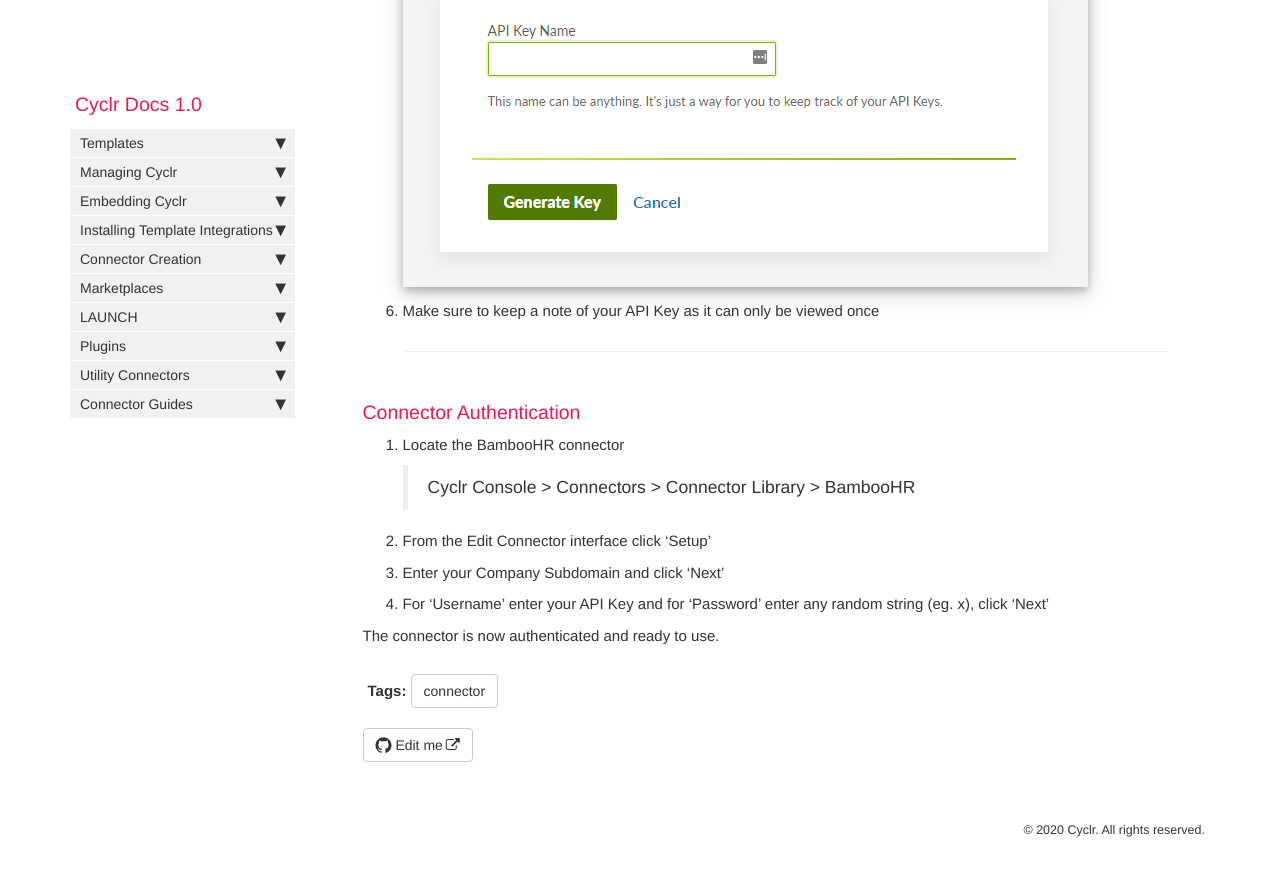
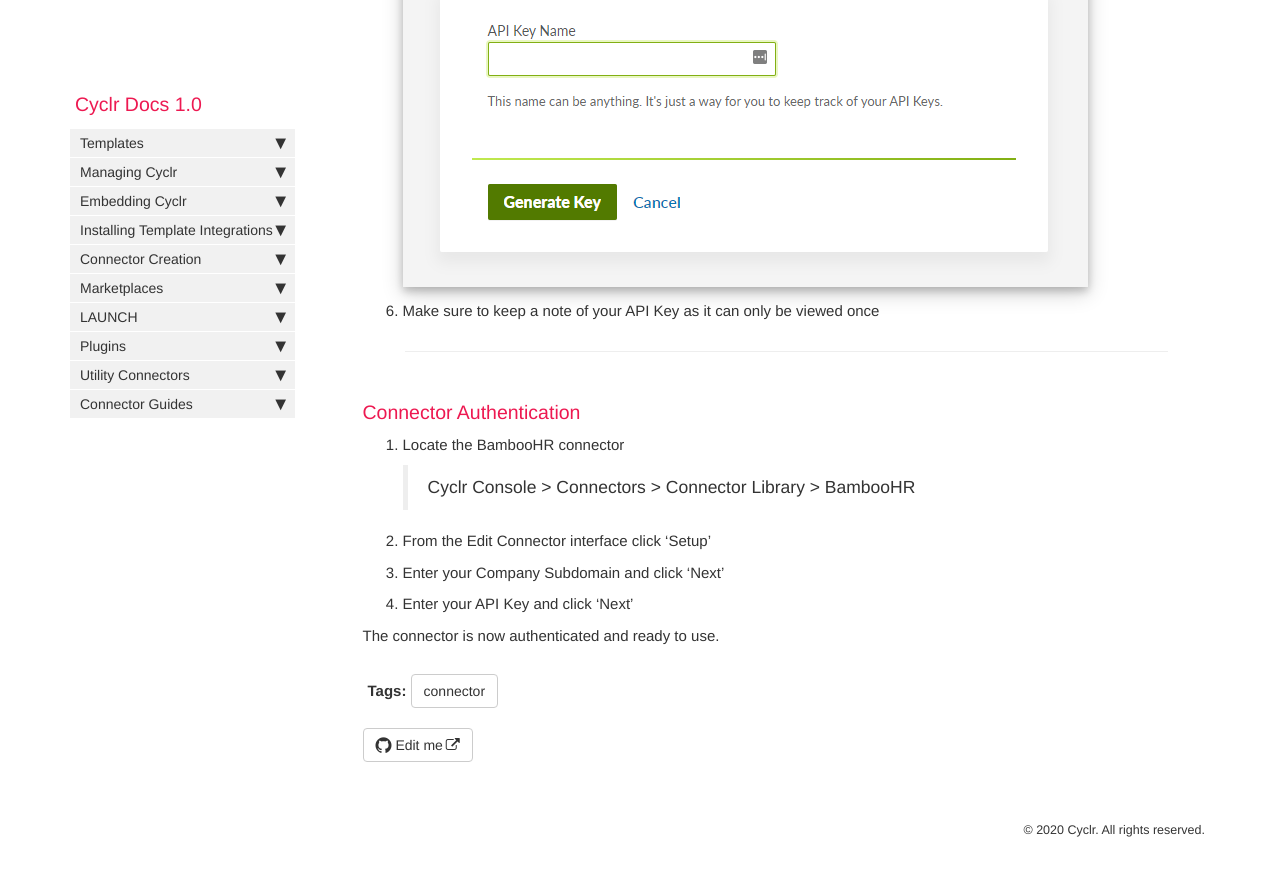
Before and after one commit to sneakysneak/docs, a Jekyll site: the page built from pages/connector-authentication/bamboohr_setup.md, in a window 1280 px wide and 900 px high, scrolled down 1383 px. Shown: the top 876 px of the window. Built offline with Jekyll 4.4.1, drawn with Linux system fonts in a browser that asks for light colours; comment, search, counter and statistics services are not loaded.

Commit message:
Updates to bamboohr install docs

```diff
--- a/pages/connector-authentication/bamboohr_setup.md
+++ b/pages/connector-authentication/bamboohr_setup.md
@@ -43,6 +43,6 @@ To authenticate the BambooHR connector you will need your **Company Subdomain**
 
 3. Enter your Company Subdomain and click 'Next'
 
-4. For 'Username' enter your API Key and for 'Password' enter any random string (eg. x), click 'Next'
+4. Enter your API Key and click 'Next'
 
 The connector is now authenticated and ready to use.
```
